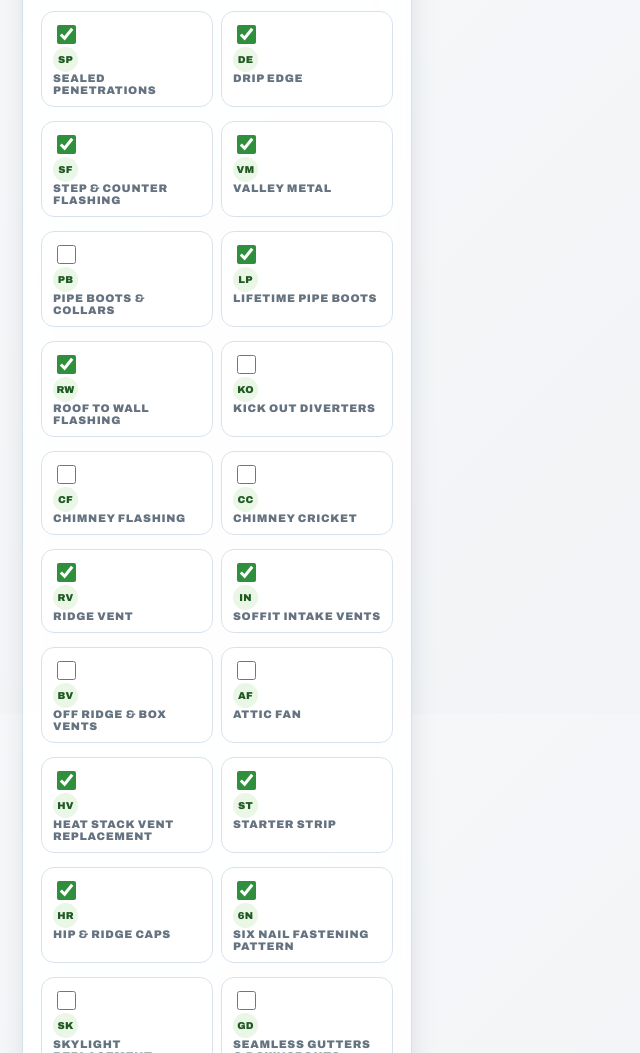
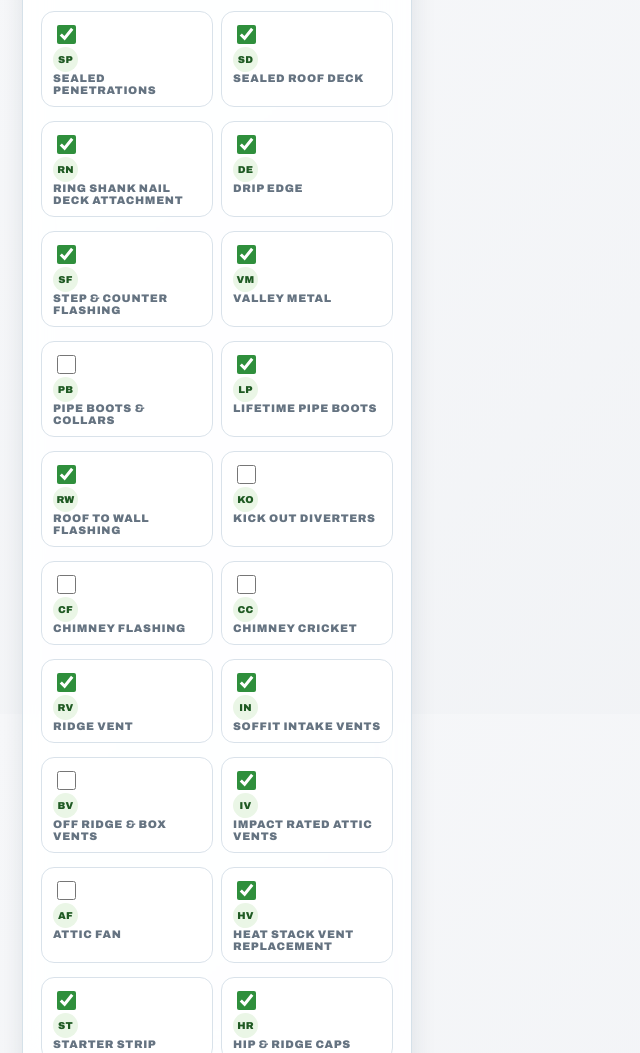
Before and after one commit to shamrahhULTR/squarefootroofingTOOL, a plain HTML site: page index.html in a window 1280 px wide. Shown: the part 1686-2739 px from the top of the page, without its empty margins (0-640 px from the left). Drawn offline with Linux system fonts and the light colour scheme.

Commit message:
Add real wind mitigation components to Better and Best (IBHS FORTIFIED Roof spec)
Verified against IBHS's own 2025 FORTIFIED Home Standard / Roof Repair
Checklist rather than guessing, then added the three concrete upgrades
it documents as real construction requirements:
- Sealed Roof Deck (taped panel seams before underlayment, per F-SRD-2)
- Ring Shank Nail Deck Attachment (per F-RR-1)
- Impact Rated Attic Vents (TAS 100(A) rated, replacing standard vents)

Both Better and Best now include all three by default, Good does not,
following the same cumulative tier pattern as everything else.

Deliberately NOT claiming anywhere that these roofs 'are FORTIFIED' or
'qualify for the insurance discount' - IBHS's own documentation states
that as of Nov 1, 2025, an actual designation requires the installing
contractor to be a certified FORTIFIED Wise Roofing Contractor, which
has not been confirmed for Square Foot Roofing. The components are
real, defensible wind mitigation upgrades on their own; the copy stays
factual about what is installed rather than asserting a certification
that has not been verified.

Co-Authored-By: Claude Sonnet 5 <noreply@anthropic.com>

```diff
--- a/index.html
+++ b/index.html
@@ -1774,6 +1774,8 @@ const PRODUCTS = {
   'Lifetime Ice & Water Shield':{icon:'LI', group:'protection', customer:'Lifetime Ice & Water Shield', help:'Upgraded leak barrier backed by a lifetime manufacturer warranty at eaves, valleys and every penetration.', scope:'Lifetime warrantied ice & water shield sealed at all eaves, valleys and penetrations', warranty:['Lifetime manufacturer warranty on the ice & water membrane']},
   'Valley Ice & Water Liner':{icon:'VL', group:'protection', customer:'Ice & Water Lined Valleys', help:'Every valley fully lined with leak barrier before metal goes down.', scope:'Every valley fully lined with ice & water barrier before any valley metal is installed', warranty:[]},
   'Sealed Penetrations':{icon:'SP', group:'protection', customer:'Sealed Fastener Penetrations', help:'Every exposed fastener and penetration sealed with roofing grade sealant.', scope:'Every exposed fastener and penetration sealed with roofing grade sealant', warranty:[]},
+  'Sealed Roof Deck':{icon:'SD', group:'protection', customer:'Sealed Roof Deck, Taped Seams', help:'Every roof deck panel seam taped before underlayment goes down, so wind driven rain cannot find a way in even if the roof cover is damaged.', scope:'Sealed roof deck: every panel seam taped before underlayment, a wind mitigation upgrade over standard underlayment alone', warranty:[]},
+  'Ring Shank Nail Deck Attachment':{icon:'RN', group:'protection', customer:'Ring Shank Nail Deck Attachment', help:'Ring shank nails at tight spacing along every panel edge and in the field, roughly double the wind pull-through strength of standard smooth shank nails.', scope:'Ring shank nail deck attachment at tight spacing along every panel edge and in the field for maximum wind pull through resistance', warranty:[]},
 
   'Drip Edge':{icon:'DE', group:'protection', customer:'New Drip Edge at Eaves and Rakes', help:'New metal drip edge on every eave and rake.', scope:'New metal drip edge installed at every eave and rake', warranty:[]},
   'Step & Counter Flashing':{icon:'SF', group:'protection', customer:'New Step and Counter Flashing', help:'New step and counter flashing anywhere the roof meets a wall.', scope:'New step and counter flashing everywhere the roof meets a wall', warranty:[]},
@@ -1788,6 +1790,7 @@ const PRODUCTS = {
   'Ridge Vent':{icon:'RV', group:'protection', customer:'Balanced Ridge Ventilation System', help:'Continuous ridge vent for attic exhaust airflow.', scope:'Continuous ridge ventilation installed for proper attic exhaust', warranty:[]},
   'Soffit Intake Vents':{icon:'IN', group:'protection', customer:'Soffit Intake Ventilation', help:'Intake vents to balance the exhaust. Without intake, a ridge vent cannot work.', scope:'Soffit intake ventilation to balance the exhaust. Without intake air a ridge vent cannot do its job', warranty:[]},
   'Off Ridge & Box Vents':{icon:'BV', group:'protection', customer:'Off Ridge and Box Vents', help:'Static vents for roof planes that cannot carry a ridge vent.', scope:'Off ridge and box vents added on planes that cannot carry a continuous ridge vent', warranty:[]},
+  'Impact Rated Attic Vents':{icon:'IV', group:'protection', customer:'Impact Rated Attic Vents', help:'Roof mounted attic vents rated for wind driven debris impact, not the standard vent hardware most crews reach for.', scope:'Impact rated attic vents installed in place of standard vent hardware for wind driven debris resistance', warranty:[]},
   'Attic Fan':{icon:'AF', group:'protection', customer:'Powered Attic Ventilation', help:'Powered attic fan for hard to ventilate attics.', scope:'Powered attic ventilation installed', warranty:[]},
   'Heat Stack Vent Replacement':{icon:'HV', group:'protection', customer:'Heat Stack Vent Replacement, Where Accessible', help:'Old heat and plumbing stack vents replaced with new wherever they are accessible from the roof.', scope:'Heat stack vents replaced with new where accessible from the roof', warranty:[]},
 
@@ -1840,7 +1843,7 @@ const TIER_LABELS = {A:'Good', B:'Better', C:'Best'};
    The rep can still add or remove items freely per option, and the Pull Down button in the
    editor re-syncs a tier to its lower tier on demand. */
 const GOOD_COMPONENTS = ['Full Tear Off','Deck Inspection and Renail','ProArmor Underlayment','Ice & Water Shield','Valley Ice & Water Liner','Sealed Penetrations','Drip Edge','Step & Counter Flashing','Valley Metal','Pipe Boots & Collars','Roof to Wall Flashing','Starter Strip','Hip & Ridge Caps','Six Nail Fastening Pattern','Ridge Vent','Soffit Intake Vents','Permit & Final Inspection','Magnetic Nail Sweep & Cleanup','Manufacturer Warranty Registration','Workmanship Warranty'];
-const BETTER_COMPONENTS = GOOD_COMPONENTS.map(p => p==='Pipe Boots & Collars' ? 'Lifetime Pipe Boots' : p==='Ice & Water Shield' ? 'Lifetime Ice & Water Shield' : p==='ProArmor Underlayment' ? 'Deck Defense Underlayment' : p).concat(['Heat Stack Vent Replacement']);
+const BETTER_COMPONENTS = GOOD_COMPONENTS.map(p => p==='Pipe Boots & Collars' ? 'Lifetime Pipe Boots' : p==='Ice & Water Shield' ? 'Lifetime Ice & Water Shield' : p==='ProArmor Underlayment' ? 'Deck Defense Underlayment' : p).concat(['Heat Stack Vent Replacement','Sealed Roof Deck','Ring Shank Nail Deck Attachment','Impact Rated Attic Vents']);
 const BEST_COMPONENTS = [...BETTER_COMPONENTS];
 /* Kept for the price helper rate guide and anything still referencing the old name. */
 const FULL_SYSTEM_COMPONENTS = GOOD_COMPONENTS;
```
